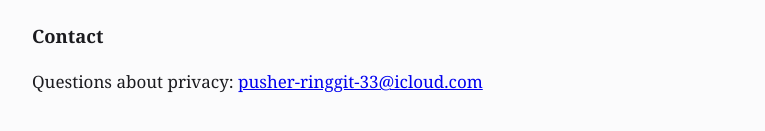
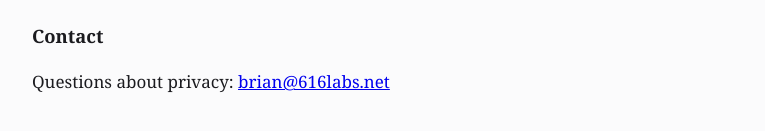
Before and after one commit to 616fun/soothsay-privacy, a plain HTML site: page index.html in a window 1280 px wide. Shown: the part 2235-2366 px from the top of the page, without its empty margins (256-1021 px from the left). Drawn offline with Linux system fonts and the light colour scheme.

Commit message:
Contact address is now brian@616labs.net
Co-Authored-By: Claude Opus 5.5 <noreply@anthropic.com>

```diff
--- a/index.html
+++ b/index.html
@@ -102,7 +102,7 @@ Settings links to a directory of free crisis lines in your country.</p>
 <p>If this policy changes, the date above will change with it.</p>
 
 <h2>Contact</h2>
-<p>Questions about privacy: <a href="mailto:pusher-ringgit-33@icloud.com">pusher-ringgit-33@icloud.com</a></p>
+<p>Questions about privacy: <a href="mailto:brian@616labs.net">brian@616labs.net</a></p>
 
 </body>
 </html>
```
